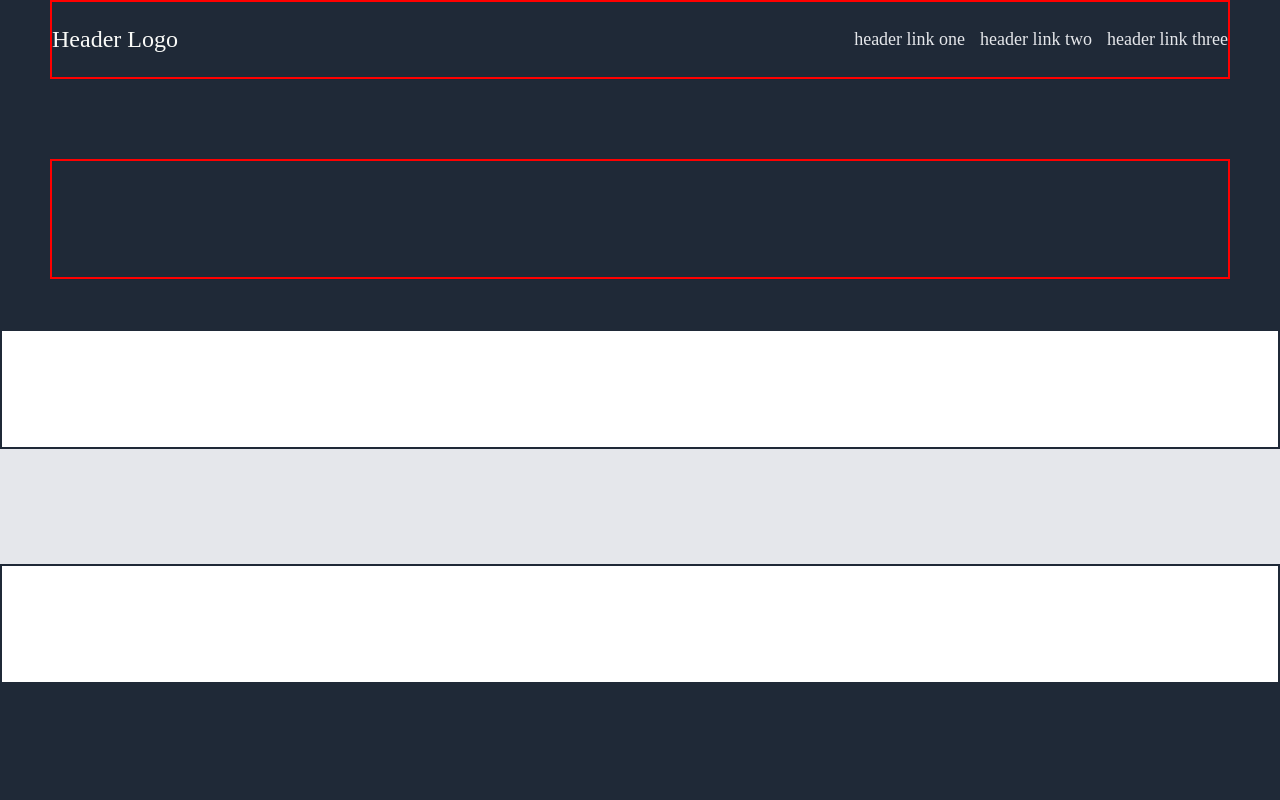
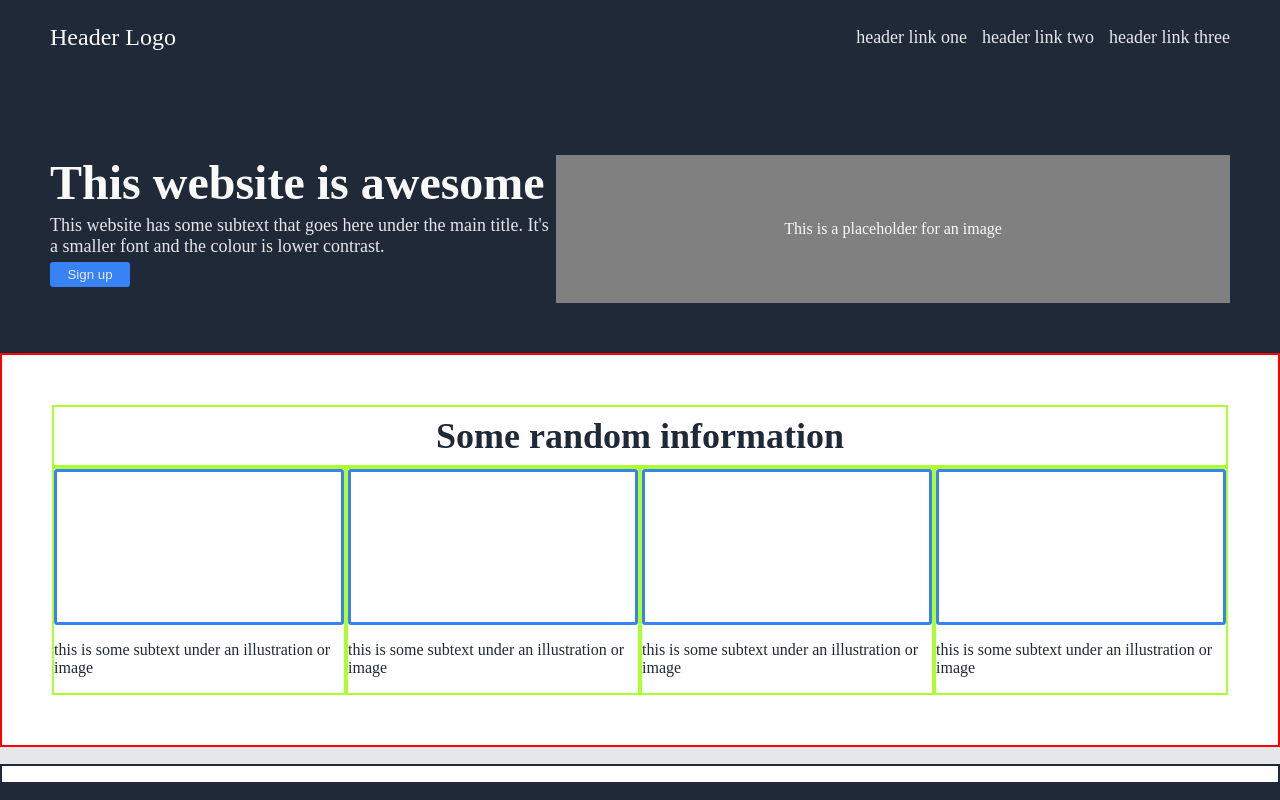
Before and after one commit to TheBreakfastBun/odin-landing-page, a plain HTML site: page index.html in a window 1280 px wide. Drawn offline with Linux system fonts and the light colour scheme.

Commit message:
Header bottom and card section

```diff
--- a/index.html
+++ b/index.html
@@ -21,9 +21,43 @@
                         </ul>
                     </div>
                 </div>
-                <div class="header-bottom"></div>
+                <div class="header-bottom">
+                    <div class="hero-content">
+                       <p class="main-text">This website is awesome</p>
+                       <p class="secondary-text">This website has some subtext that goes here under the main title. It's a smaller font and the colour is lower contrast.</p>
+                       <button>Sign up</button>
+                    </div>
+                    <div class="img-section">
+                        <div class="image">This is a placeholder for an image</div>
+                    </div>
+                </div>
             </div>
-            <div class="cards"></div>
+            <div class="cards">
+                <div class="card-container">
+                    <div class="information-header">Some random information</div>
+                    <div class="card-content-container">
+                        <div class="card-content">
+                            <div class="card"></div>
+                            <p>this is some subtext under an illustration or image</p>
+                        </div>
+
+                        <div class="card-content">
+                            <div class="card"></div>
+                            <p>this is some subtext under an illustration or image</p>
+                        </div>
+
+                        <div class="card-content">
+                            <div class="card"></div>
+                            <p>this is some subtext under an illustration or image</p>
+                        </div>
+
+                        <div class="card-content">
+                            <div class="card"></div>
+                            <p>this is some subtext under an illustration or image</p>
+                        </div>
+                    </div>
+                </div>
+            </div>
             <div class="quote"></div>
             <div class="sign-up"></div>
             <div class="footer"></div>
--- a/style.css
+++ b/style.css
@@ -11,17 +11,6 @@ body{
     flex: auto;
     flex-direction: column;
 }
-
-
-
-
-
-
-
-
-
-
-
 
 .header{
     background-color: #1F2937;
@@ -37,7 +26,6 @@ body{
 .header-top{
     display: flex;
     flex-shrink: 1;
-    border: 2px solid red;
     justify-content: space-between;
 }
 
@@ -58,18 +46,118 @@ ul{
     gap: 15px;
 }
 
-
-
 ul li{
     display: inline-block;
     display: inline;
     list-style: none;
 }
+/*Completed code*/
+
 
 .header-bottom{
     display: flex;
     flex: auto;
+}
+
+.hero-content, .img-section{
+    flex-grow: 1;
+}
+
+
+.hero-content{
+    display: flex;
+    flex-direction: column;
+    width: 50px;
+}
+
+.main-text{
+    font-size: 48px;
+    color: #F9FAF8;
+    font-weight: 800;
+    margin: 0;
+}
+
+.secondary-text{
+    font-size: 18px;
+    color: #E5E7EB;
+    margin: 5px;
+    margin-left: 0px;
+}
+
+
+button{
+    background-color: #3882F6;
+    color: #E5E7EB;
+    border-style: none;
+    border-radius: 3px;
+    width: 80px;
+    height: 25px;
+}
+
+.image-section{
+    display: flex;
+}
+
+.image{
+    display: flex;
+    justify-content: center;
+    align-items: center;
+    background-color: grey;
+    height: 100%;
+    color: #F9FAF8;
+}
+
+
+
+
+
+
+
+
+
+
+.cards{
+    display: flex;
+    flex: auto;
+
+}
+
+.card-container{
     border: 2px solid red;
+    display: flex;
+    flex: auto;
+    flex-direction: column;
+    padding: 50px;
+}
+
+.information-header, .card-content{
+    display: flex;
+    flex: auto;
+    border: 2px solid greenyellow;
+}
+
+.information-header{
+    justify-content: center;
+    align-items: center;
+    font-size: 36px;
+    font-weight: 800;
+    color: #1F2937;
+}
+
+.card-content-container{
+    display: flex;
+}
+
+.card-content{
+    flex-direction: column;
+    width: 150px;
+    color: #1F2937;
+}
+
+.card{
+   border: 3px solid #3882F6;
+   height: 150px;
+   border-radius: 3px;
 }
 
 
@@ -89,11 +177,23 @@ ul li{
 
 
 
-.cards{
-    border: 2px solid  #1F2937;
-    display: flex;
-    flex: auto;
-}
+
+
+
+
+
+
+
+
+
+
+
+
+
+
+
+
+
 
 .quote{
     background-color:#E5E7EB;
```
